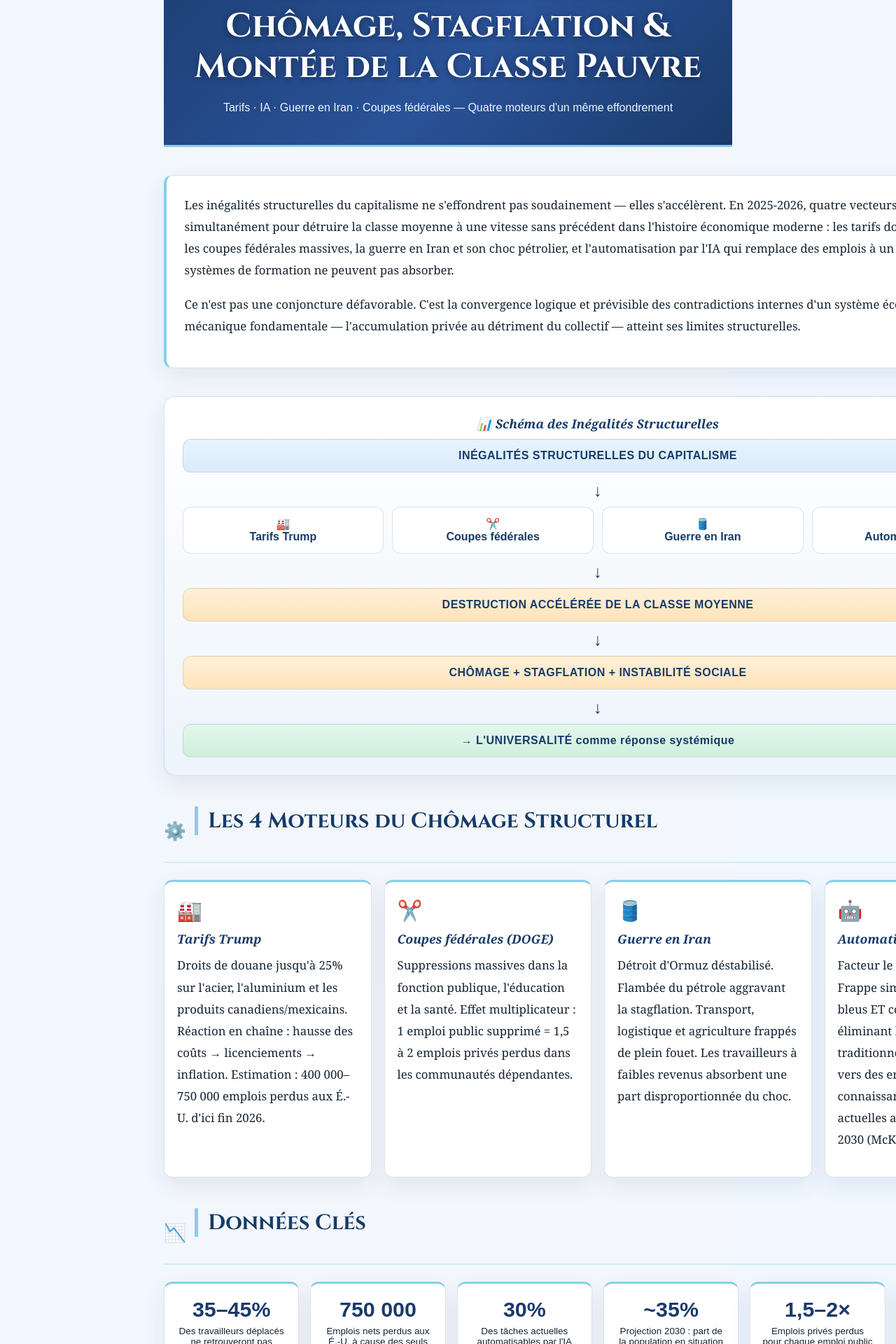
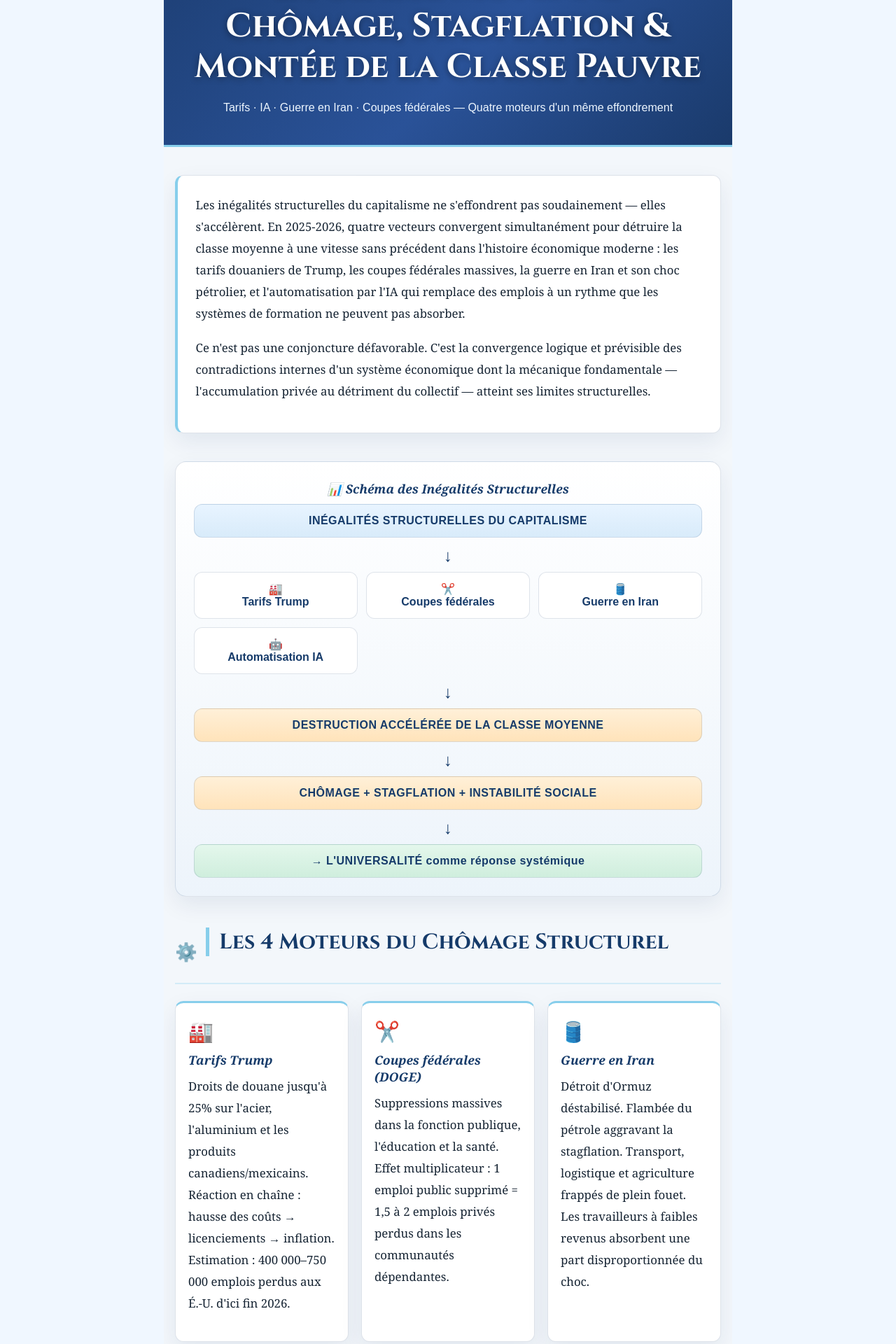
Before and after one commit to Monde-Universel/Monde-Universel.github.io, a Jekyll site: the page built from chomage.html, in a window 1280 px wide. Shown: the part 628-2548 px from the top of the page at 70% size. Built offline with Jekyll 4.4.1, drawn with Linux system fonts in a browser that asks for light colours; some of the changed text lies outside the part shown.

Commit message:
Add files via upload

```diff
--- a/chomage.html
+++ b/chomage.html
@@ -57,10 +57,18 @@
   background: var(--ch-bg);
   color: var(--ch-text);
   padding-bottom: 4.5rem;
+  width: 100%;
+  max-width: 100%;
+  overflow-x: clip;
 }
 .chomage-page *,
 .chomage-page *::before,
 .chomage-page *::after { box-sizing: border-box; }
+.chomage-page > .banner,
+.chomage-page > .container {
+  width: 100%;
+  max-width: 100%;
+}
 
 .chomage-page .banner {
   background: linear-gradient(135deg, #1a3a6b 0%, #2a5298 60%, #1a3a6b 100%);
@@ -104,10 +112,10 @@
 }
 
 .chomage-page .container {
-  width: min(1240px, calc(100vw - 2rem));
-  max-width: 1240px;
+  width: 100%;
+  max-width: 1120px;
   margin: 0 auto;
-  padding: 2.5rem 0 0;
+  padding: 2.5rem 1rem 0;
 }
 .chomage-page .intro-block,
 .chomage-page .driver-card,
@@ -124,6 +132,8 @@
   color: var(--ch-text);
   border: 1px solid var(--ch-border);
   box-shadow: var(--ch-shadow);
+  width: 100%;
+  max-width: 100%;
 }
 .chomage-page .intro-block,
 .chomage-page .content-block,
@@ -259,7 +269,7 @@
 }
 .chomage-page .diag-causes {
   display: grid;
-  grid-template-columns: repeat(4, minmax(0, 1fr));
+  grid-template-columns: repeat(auto-fit, minmax(180px, 1fr));
   gap: 12px;
 }
 .chomage-page .diag-cause {
@@ -274,7 +284,7 @@
 }
 
 .chomage-page .table-wrapper { overflow-x: auto; margin-bottom: 2rem; }
-.chomage-page table { width: 100%; border-collapse: collapse; min-width: 640px; }
+.chomage-page table { width: 100%; border-collapse: collapse; min-width: 640px; max-width: 100%; }
 .chomage-page th, .chomage-page td {
   padding: 12px 14px;
   border-bottom: 1px solid var(--ch-border);
@@ -345,15 +355,26 @@
 }
 
 @media (max-width: 820px) {
-  .chomage-page .container { width: calc(100vw - 1.2rem); }
-  .chomage-page .diag-causes { grid-template-columns: repeat(2, minmax(0, 1fr)); }
+  .chomage-page .container { padding-left: 0.8rem; padding-right: 0.8rem; }
 }
 @media (max-width: 560px) {
   .chomage-page .banner { padding-left: 0.9rem; padding-right: 0.9rem; }
+  .chomage-page .container { padding-left: 0.7rem; padding-right: 0.7rem; }
   .chomage-page .diag-causes,
   .chomage-page .drivers-grid,
   .chomage-page .stats-grid { grid-template-columns: 1fr; }
 }
+
+.chomage-page img,
+.chomage-page table,
+.chomage-page .diag-wrapper,
+.chomage-page .table-wrapper,
+.chomage-page .drivers-grid,
+.chomage-page .stats-grid,
+.chomage-page .diag-causes {
+  max-width: 100%;
+}
+
 </style>
 
 <div class="chomage-page" hidden id="content-fr"><div class="banner">
```
